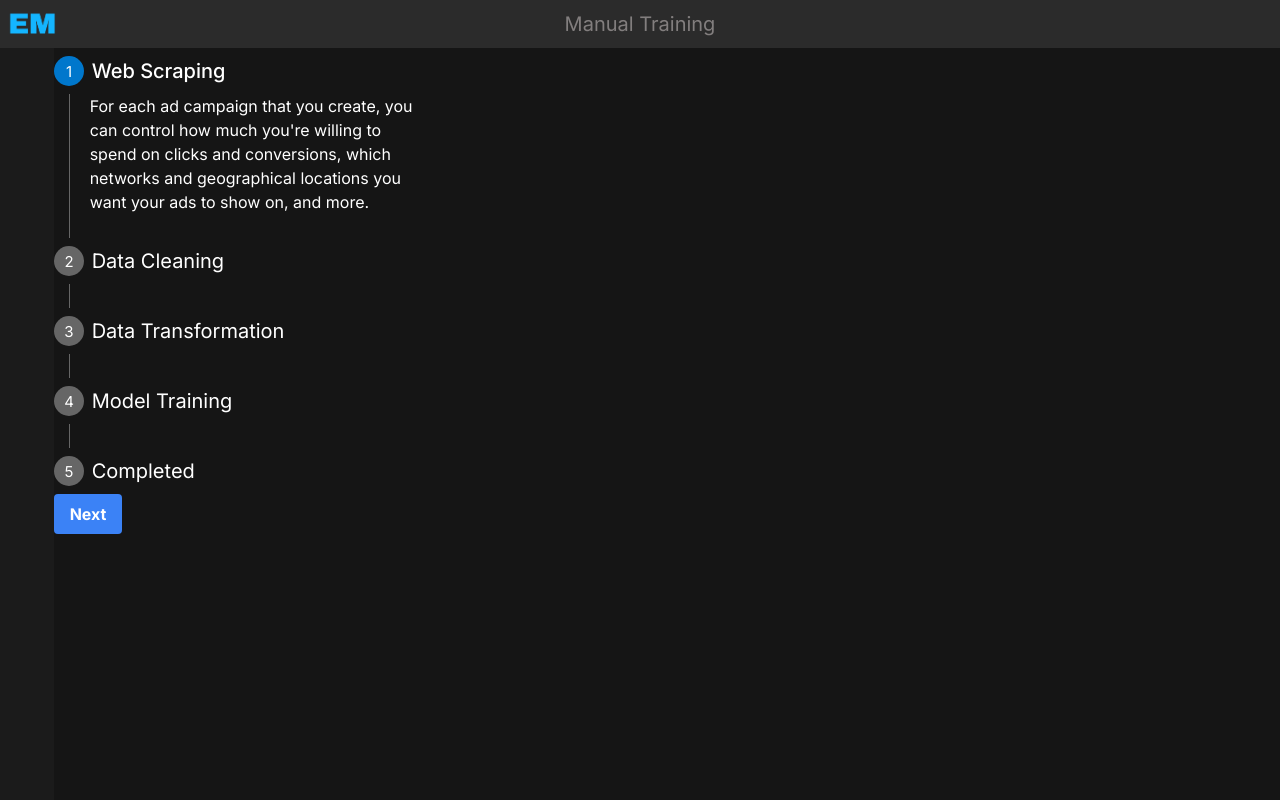
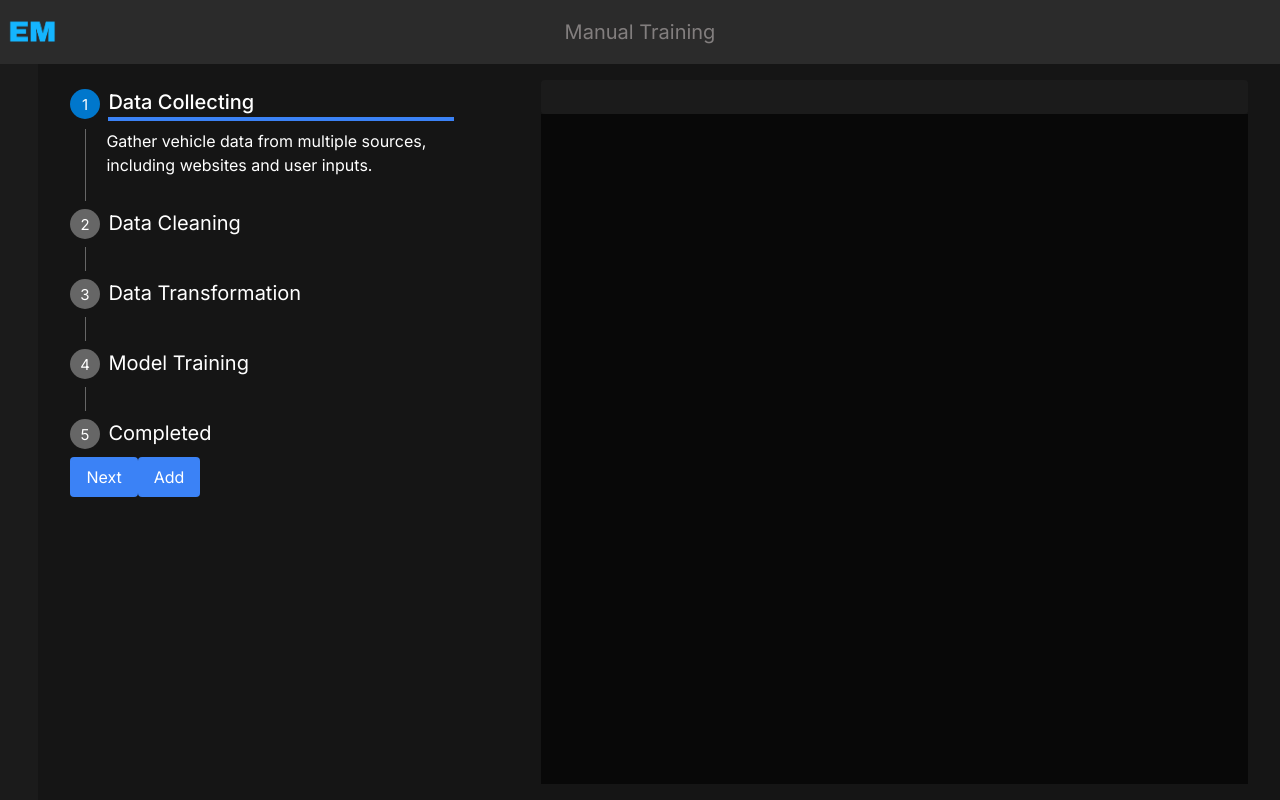
Before and after one commit to AshanSalinda/EstiMotor, a React (Vite) app in the folder Frontend/: page / in a window 1280 px wide. Built offline with nearby package versions, Linux system fonts and the light colour scheme.

Commit message:
Data panal

```diff
--- a/Frontend/src/Components/Stepper/Stepper.jsx
+++ b/Frontend/src/Components/Stepper/Stepper.jsx
@@ -12,11 +12,13 @@ export default function MyStepper({ steps, activeStep }) {
     const [expanded, setExpanded] = useState(0)
 
     const handleClick = (index) => {
-        if(index > activeStep){ return };
+        if(index > activeStep) return;
         setExpanded(index);
     };
 
-    useEffect(() => { setExpanded(activeStep) }, [activeStep])
+    useEffect(() => {
+        setExpanded(activeStep)
+    }, [activeStep])
 
     return (
         <div className="max-w-96">
@@ -26,8 +28,9 @@ export default function MyStepper({ steps, activeStep }) {
                     <Step key={index}  expanded={expanded == index} >
                         <StepLabel
                             error={step.error}
-                            className={index <= activeStep && 'cursor-pointer'}
-                            onClick={() => handleClick(index)} icon={null} >
+                            className={index <= activeStep ? 'cursor-pointer text-cyan-700' : 'cursor-default'}
+                            onClick={() => handleClick(index)} icon={null}
+                            optional={activeStep === index && <div className='w-full h-1 bg-blue-500'></div>} >
                             {step.label}
                         </StepLabel>
 
--- a/Frontend/src/Sections/AdminLayout.jsx
+++ b/Frontend/src/Sections/AdminLayout.jsx
@@ -11,11 +11,11 @@ export default function AdminLayout() {
             : "EstiMotor";
 
     return (
-        <div className="flex flex-col w-screen h-screen">
+        <div>
             <Header title={title} />
-            <div className="flex flex-grow w-screen">
+            <div className="flex h-[92vh]">
                 <SideNavbar />
-                <div className="w-full h-full bg-dark-600">
+                <div className="flex flex-col flex-grow h-full overflow-y-auto bg-dark-600">
                     <Outlet />
                 </div>
             </div>
--- /dev/null
+++ b/Frontend/src/Sections/DataPanel.jsx
@@ -0,0 +1,19 @@
+import React from 'react';
+
+export default function DataPanel({data}) {
+  return (
+    <div className='sticky top-0 flex flex-col w-3/5'>
+        <div className='w-full rounded h-9 bg-dark-400'></div>
+        <div className='flex flex-col-reverse w-full h-full overflow-y-auto bg-dark-700 overscroll-contain'>
+            {data.map((d, i) => (
+                <div key={i} className='flex items-center justify-between h-16 px-4 border-b border-dark-600'>
+                    <div>{d.name}</div>
+                    <div className='flex items-center'>
+                        <button className='px-2 py-1 text-white bg-red-500 rounded hover:bg-red-700'>Delete</button>
+                    </div>
+                </div>
+            ))}
+        </div>
+    </div>
+  )
+}
--- a/Frontend/src/Sections/Header.jsx
+++ b/Frontend/src/Sections/Header.jsx
@@ -6,7 +6,7 @@ import EM from "/em.png"
 
 export default function Header({ title }) {
     return (
-        <div className="relative flex items-center justify-center w-screen h-12 px-2 bg-dark-300">
+        <div className="relative flex items-center justify-center h-[8vh] px-2 bg-dark-300">
             <img src={EM} alt="EstiMotor" className="absolute w-12 h-auto left-2"/>
             {/* <img src={Logo} alt="EstiMotor" className="absolute w-20 h-auto left-2"/>
             <img src={Imnew} alt="EstiMotor" className="absolute w-24 h-auto left-28"/>
--- a/Frontend/src/Sections/SideNavbar.jsx
+++ b/Frontend/src/Sections/SideNavbar.jsx
@@ -2,6 +2,6 @@ import React from 'react'
 
 export default function SideNavbar() {
   return (
-    <div className='h-full w-14 bg-dark-400'></div>
+    <div className='h-full w-[3vw] bg-dark-400'></div>
   )
 }
--- a/Frontend/src/pages/ManualTraining.jsx
+++ b/Frontend/src/pages/ManualTraining.jsx
@@ -1,55 +1,56 @@
 import React, { useState } from 'react'
 import Stepper from '../components/Stepper/Stepper';
+import DataPanel from '../sections/DataPanel';
 
 const steps = [
     {
-        label: "Web Scraping",
-        content: `For each ad campaign that you create, you can control how much
-            you're willing to spend on clicks and conversions, which networks
-            and geographical locations you want your ads to show on, and more.`,
+        label: "Data Collecting",
+        description: "Gather vehicle data from multiple sources",
+        content: "Gather vehicle data from multiple sources, including websites and user inputs.",
     },
     {
         label: "Data Cleaning",
-        content:
-            "An ad group contains one or more ads which target a shared set of keywords.",
+        description: "Process and clean the collected data",
+        content: "Process and clean the collected data to ensure accuracy and consistency.",
     },
     {
         label: "Data Transformation",
-        content: `Try out different ad text to see what brings in the most customers,
-                and learn how to enhance your ads using features like ad extensions.
-                If you run into any problems with your ads, find out how to tell if
-                they're running and how to resolve approval issues.`,
+        description: "Transform the data into a structured format",
+        content: "Transform the cleaned data into a structured format suitable for model training.",
     },
     {
         label: "Model Training",
-        content: `Try out different ad text to see what brings in the most customers,
-                and learn how to enhance your ads using features like ad extensions.
-                If you run into any problems with your ads, find out how to tell if
-                they're running and how to resolve approval issues.`,
+        description: "Train the machine learning model",
+        content: "Train the machine learning model using the transformed data to predict vehicle prices.",
     },
     {
         label: "Completed",
-        content: `Try out different ad text to see what brings in the most customers,
-                and learn how to enhance your ads using features like ad extensions.
-                If you run into any problems with your ads, find out how to tell if
-                they're running and how to resolve approval issues.`,
+        content: "The model is ready and predictions can now be made for vehicle price estimation.",
     },
 ];
 
 
+
 export default function ManualTraining() {
     const [activeStep, setActiveStep] = useState(0);
+    const [data, setData] = useState([]);
 
     return (
-        <div>
-            <Stepper steps={steps} activeStep={activeStep}/>
-            <button
-                onClick={() => setActiveStep(pre => (pre + 1) % steps.length)}
-                className="px-4 py-2 font-bold text-white bg-blue-500 rounded hover:bg-blue-700" >
-                Next
-            </button>
+        <div className='flex justify-between h-full mx-8 my-4 overflow-y-auto'>
+            <div className='w-96'>
+                <Stepper steps={steps} activeStep={activeStep}/>
+                <button
+                    onClick={() => setActiveStep(pre => (pre + 1) % steps.length)}
+                    className="px-4 py-2 bg-blue-500 rounded hover:bg-blue-700" >
+                    Next
+                </button>
+                <button
+                    onClick={() => setData(pre => [{name: 'data ' + pre.length}, ...pre])}
+                    className="px-4 py-2 bg-blue-500 rounded hover:bg-blue-700" >
+                    Add
+                </button>
+            </div>
+            <DataPanel data={data}/>
         </div>
-
-
     )
 }
--- a/Frontend/src/utils/muiTheme.js
+++ b/Frontend/src/utils/muiTheme.js
@@ -1,6 +1,7 @@
 import { createTheme } from "@mui/material/styles";
 import resolveConfig from "tailwindcss/resolveConfig";
 import tailwindConfig from "/tailwind.config.js";
+
 
 const fullConfig = resolveConfig(tailwindConfig);
 const colors = fullConfig.theme.colors;
@@ -8,10 +9,12 @@ const font = fullConfig.theme.fontFamily.sans.join(",");
 const stepperStyles = {
     MuiStepIcon: {
         styleOverrides: {
-            root: ({ ownerState }) => ({
+            root: {
                 fontSize: "30px",
-                color: ownerState.disabled ? colors.dark[200] : 'yellow'
-            }),
+                color: colors.dark[200],
+                '&.Mui-completed': { color: "#00FF00" },
+                '&.Mui-error': { color: '#FF0000' },
+            },
         },
     },
     MuiStepConnector: {
@@ -27,7 +30,7 @@ const stepperStyles = {
     },
     MuiStepLabel: {
         styleOverrides: {
-            label: { fontSize: "20px" },
+            label: { fontSize: "20px", color: '#FFFFFF' },
         },
     },
 };
--- a/Frontend/tailwind.config.js
+++ b/Frontend/tailwind.config.js
@@ -28,21 +28,12 @@ export default {
                     900: "#002641",
                 },
             },
-            animation: {
-                "shrink-fade": "shrink-and-fade 0.1s ease-in-out forwards",
-                "grow-fade": "grow-and-fade 0.5s ease-in-out forwards",
-            },
-            keyframes: {
-                "shrink-and-fade": {
-                    "0%": { opacity: "1", height: "auto" },
-                    "100%": { opacity: "0", height: "0" },
-                },
-                "grow-and-fade": {
-                    "0%": { opacity: "0", height: "0" },
-                    "100%": { opacity: "1", height: "auto" },
-                },
-            },
-        },
+            height: {
+            '50vh': '50vh',
+            '75vh': '75vh',
+            '90vh': '90vh',
+            }
+        }
     },
     plugins: [],
 };
```
